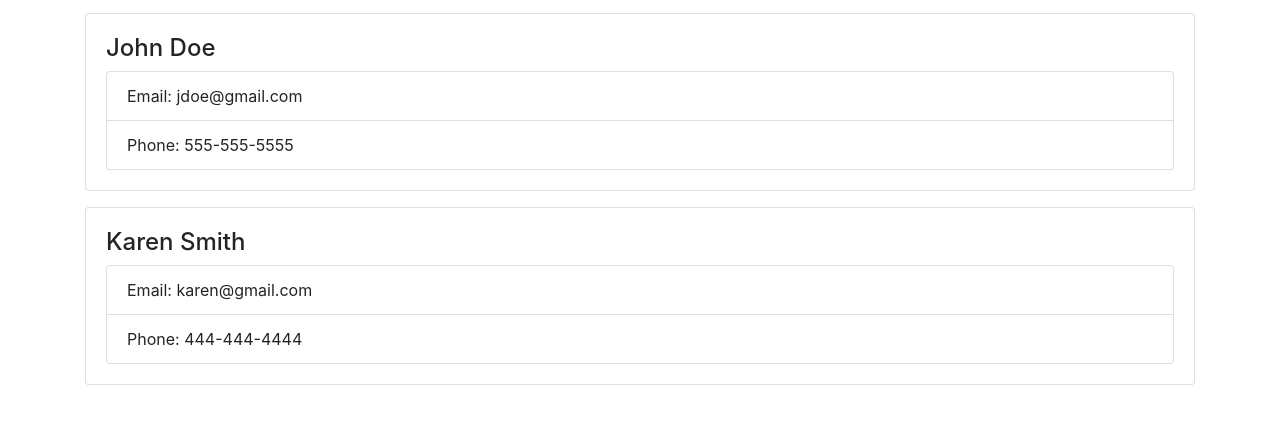
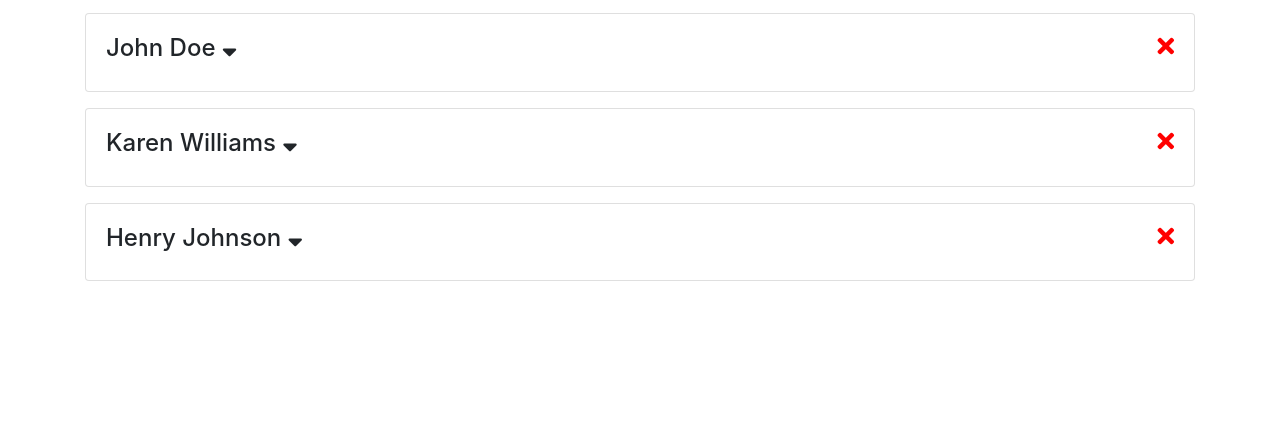
Before and after one commit to AlaaDesouky/contact-manager__context-api, a React app: page / in a window 1280 px wide. Shown: the part 43-464 px from the top of the page. Built offline with nearby package versions, Linux system fonts and the light colour scheme.

Commit message:
working with state

```diff
--- a/public/index.html
+++ b/public/index.html
@@ -13,6 +13,13 @@
     -->
     <link rel="manifest" href="%PUBLIC_URL%/manifest.json" />
     <link rel="shortcut icon" href="%PUBLIC_URL%/favicon.ico" />
+
+    <link
+      rel="stylesheet"
+      href="https://use.fontawesome.com/releases/v5.6.1/css/all.css"
+      integrity="sha384-gfdkjb5BdAXd+lj+gudLWI+BXq4IuLW5IT+brZEZsLFm++aCMlF1V92rMkPaX4PP"
+      crossorigin="anonymous"
+    />
 
     <link
       rel="stylesheet"
--- a/src/components/Contact.js
+++ b/src/components/Contact.js
@@ -1,38 +1,54 @@
-import React from "react";
+import React, { Component } from "react";
 import PropTypes from "prop-types";
 
-class Contact extends React.Component {
-  // constructor(){
-  //   super();
-  //   this.state = {
-  //     text: 'This is the default state',
-  //     num: 5
-  //   }
-  // }
+class Contact extends Component {
+  state = {
+    showContactInfo: false
+  };
 
-  // update(e) {
-  //   this.setState({text: e.target.value})
-  // }
+  onDeleteClick = () => {
+    this.props.deleteClickHandler();
+  };
+
+  onShowClick = e => {
+    this.setState({
+      showContactInfo: !this.state.showContactInfo
+    });
+  };
 
   render() {
-    const { name, email, phone } = this.props;
+    const { name, email, phone } = this.props.contact;
+    const { showContactInfo } = this.state;
 
     return (
       <div className="card card-body mb-3">
-        <h4>{name}</h4>
-        <ul className="list-group">
-          <li className="list-group-item">Email: {email}</li>
-          <li className="list-group-item">Phone: {phone}</li>
-        </ul>
+        <h4>
+          {name}{" "}
+          <i
+            onClick={this.onShowClick}
+            className="fas fa-sort-down"
+            style={{ cursor: "pointer" }}
+          />
+          <i
+            onClick={this.onDeleteClick}
+            className="fas fa-times"
+            style={{ cursor: "pointer", float: "right", color: "red" }}
+          />
+        </h4>
+        {showContactInfo && (
+          <ul className="list-group">
+            <li className="list-group-item">Email: {email}</li>
+            <li className="list-group-item">Phone: {phone}</li>
+          </ul>
+        )}
       </div>
     );
   }
 }
 
 Contact.propTypes = {
-  name: PropTypes.string.isRequired,
-  email: PropTypes.string.isRequired,
-  phone: PropTypes.string.isRequired
+  contact: PropTypes.object.isRequired,
+  deleteClickHandler: PropTypes.func.isRequired
 };
 
 export default Contact;
--- /dev/null
+++ b/src/components/Contacts.js
@@ -0,0 +1,53 @@
+import React, { Component } from "react";
+import Contact from "./Contact";
+
+class Contacts extends Component {
+  state = {
+    contacts: [
+      {
+        id: 1,
+        name: "John Doe",
+        email: "jdoe@gmail.com",
+        phone: "555-555-5555"
+      },
+      {
+        id: 2,
+        name: "Karen Williams",
+        email: "karen@gmail.com",
+        phone: "444-444-4444"
+      },
+      {
+        id: 3,
+        name: "Henry Johnson",
+        email: "henry@gmail.com",
+        phone: "333-333-3333"
+      }
+    ]
+  };
+
+  deleteContact = id => {
+    const { contacts } = this.state;
+    const newContacts = contacts.filter(contact => contact.id !== id);
+
+    this.setState({
+      contacts: newContacts
+    });
+  };
+
+  render() {
+    const { contacts } = this.state;
+    return (
+      <React.Fragment>
+        {contacts.map(contact => (
+          <Contact
+            key={contact.id}
+            contact={contact}
+            deleteClickHandler={this.deleteContact.bind(this, contact.id)}
+          />
+        ))}
+      </React.Fragment>
+    );
+  }
+}
+
+export default Contacts;
--- a/src/index.js
+++ b/src/index.js
@@ -1,27 +1,18 @@
-import React from "react";
+import React, { Component } from "react";
 import ReactDOM from "react-dom";
 
-import Contact from "./components/Contact";
+import Contacts from "./components/Contacts";
 import Header from "./components/Header";
 
 import "./styles.css";
 
-class App extends React.Component {
+class App extends Component {
   render() {
     return (
       <div className="App">
         <Header branding="Contact Manager" />
         <div className="container">
-          <Contact
-            name="John Doe"
-            email="jdoe@gmail.com"
-            phone="555-555-5555"
-          />
-          <Contact
-            name="Karen Smith"
-            email="karen@gmail.com"
-            phone="444-444-4444"
-          />
+          <Contacts />
         </div>
       </div>
     );
```
Also changed, not shown: package.json (+3 -8 lines).
